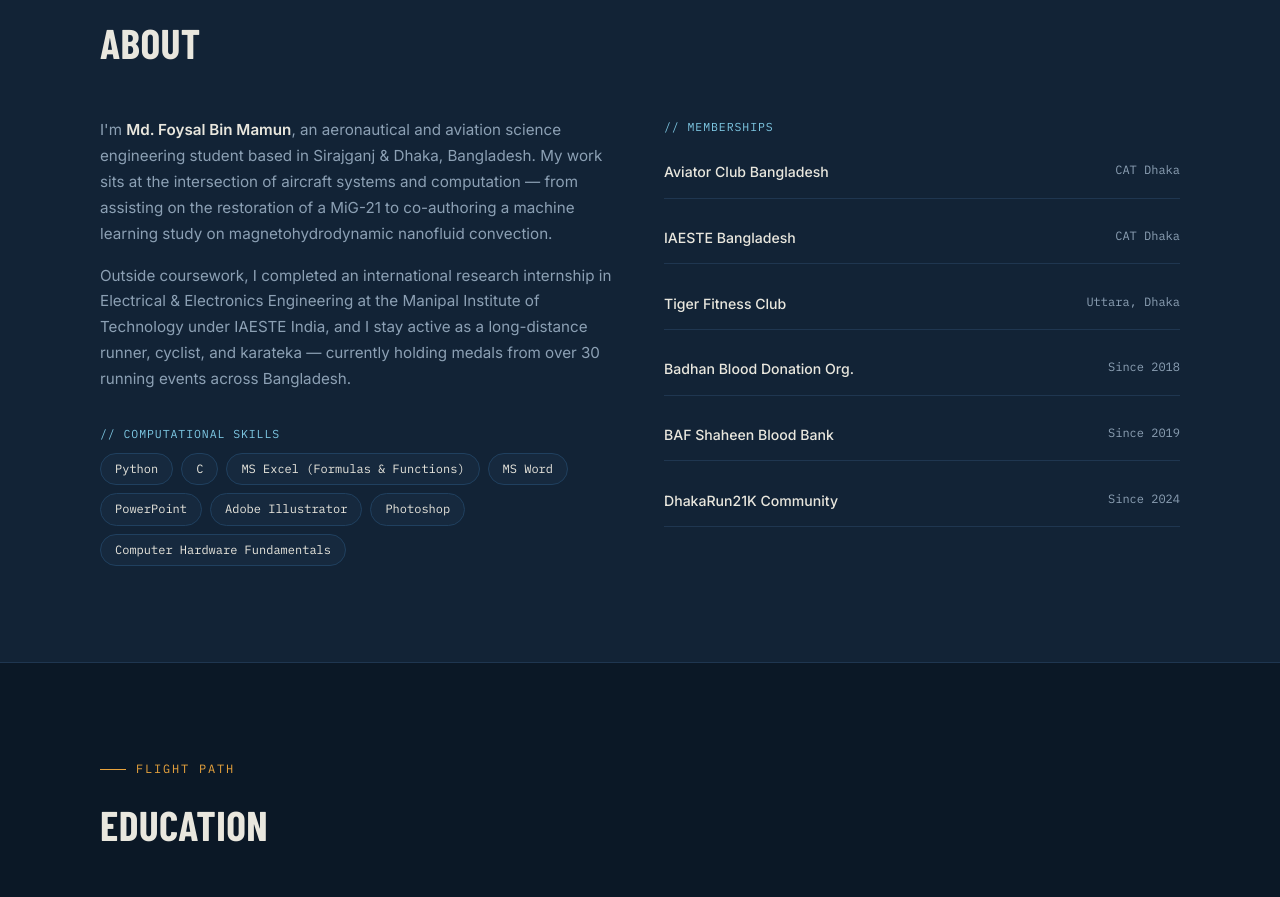
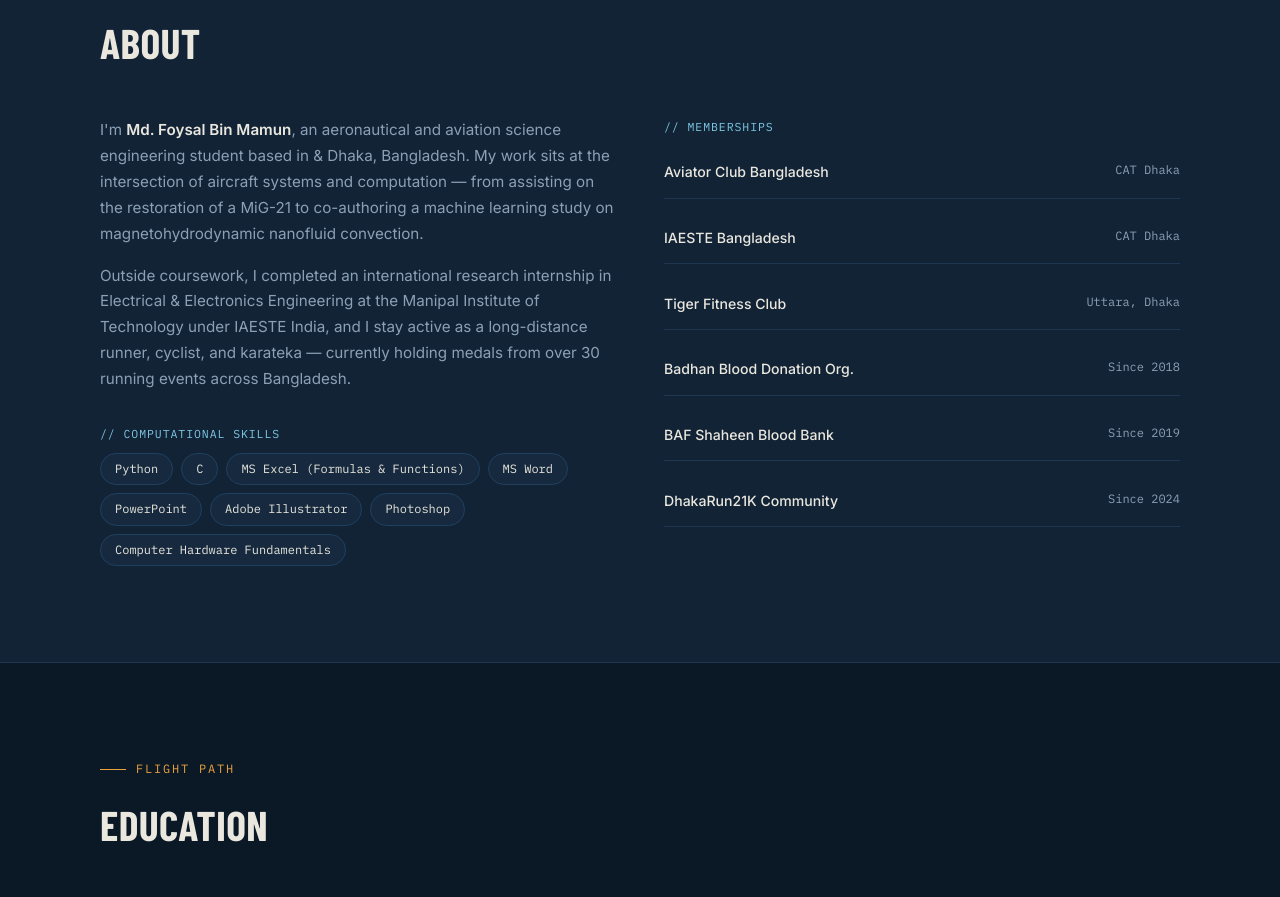
Before and after one commit to foysalbm/Portfolio-Website, a plain HTML site: page index.html in a window 1280 px wide. Shown: the part 944-1841 px from the top of the page. Drawn offline with nearby package versions, Linux system fonts and the light colour scheme; a web font is replaced by a local one.

Commit message:
Update index.html

```diff
--- a/index.html
+++ b/index.html
@@ -1,4 +1,3 @@
-
 <!DOCTYPE html>
 <html lang="en">
 <head>
@@ -342,7 +341,7 @@ footer{
     <h2 class="sec-title fade-in">About</h2>
     <div class="about-grid">
       <div class="about-text fade-in">
-        <p>I'm <strong>Md. Foysal Bin Mamun</strong>, an aeronautical and aviation science engineering student based in Sirajganj &amp; Dhaka, Bangladesh. My work sits at the intersection of aircraft systems and computation — from assisting on the restoration of a MiG-21 to co-authoring a machine learning study on magnetohydrodynamic nanofluid convection.</p>
+        <p>I'm <strong>Md. Foysal Bin Mamun</strong>, an aeronautical and aviation science engineering student based in &amp; Dhaka, Bangladesh. My work sits at the intersection of aircraft systems and computation — from assisting on the restoration of a MiG-21 to co-authoring a machine learning study on magnetohydrodynamic nanofluid convection.</p>
         <p>Outside coursework, I completed an international research internship in Electrical &amp; Electronics Engineering at the Manipal Institute of Technology under IAESTE India, and I stay active as a long-distance runner, cyclist, and karateka — currently holding medals from over 30 running events across Bangladesh.</p>
         <div class="skill-block">
           <div class="skill-block-lbl">// Computational Skills</div>
```
